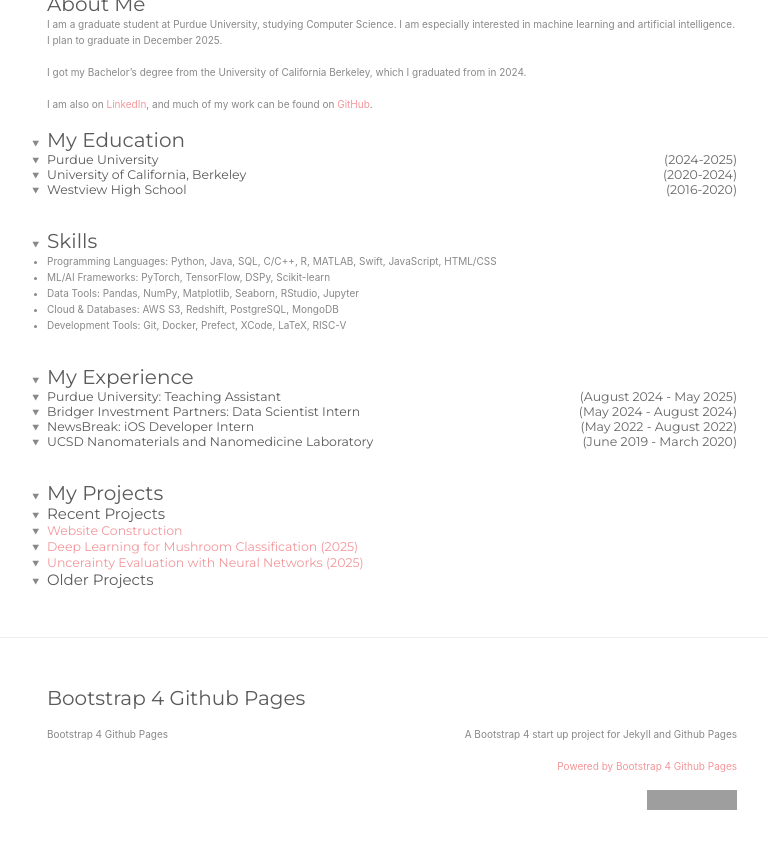
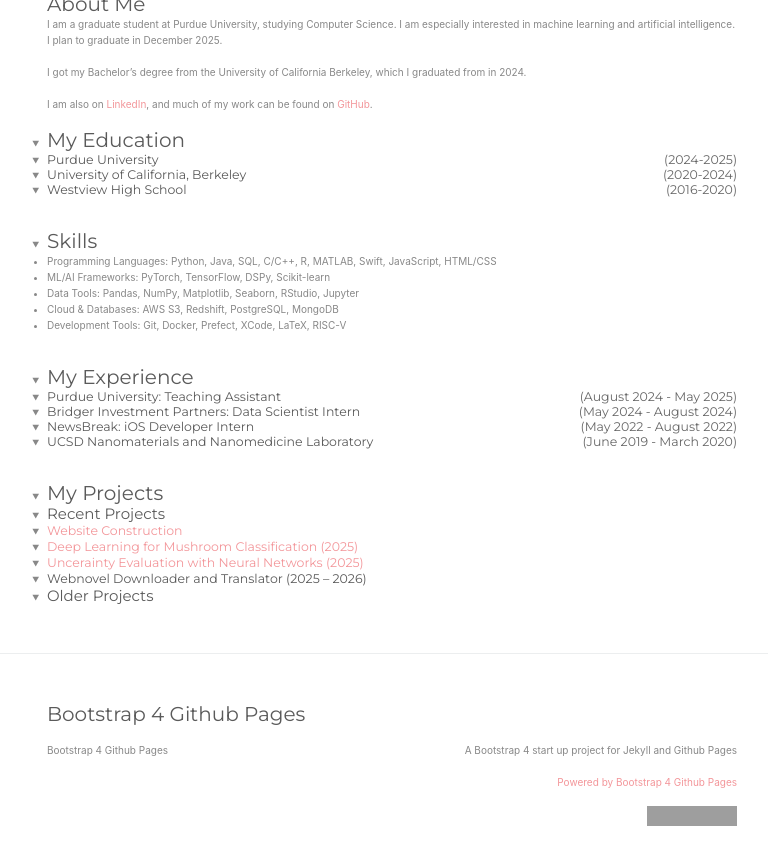
Before and after one commit to DerrickhSun/DerrickhSun.github.io, a Jekyll site: the page built from index.md, in a window 1280 px wide, cut to the strip 393-1283 px from the top of the page. Shown: the top 865 px of the strip, without its empty margins (248-1016 px from the left). Built offline with Jekyll 4.4.1, drawn with Linux system fonts in a browser that asks for light colours; grey boxes are pictures that could not be loaded.

Commit message:
added webnovel downloader and translator

```diff
--- a/index.md
+++ b/index.md
@@ -274,6 +274,14 @@
     <div style="text-align: justify">
     I trained neural networks to estimate uncertainty in Walmart sales forecasts, evaluating model performance using quantile calibration error curves. I developed a neural network capable of predicting uncertainty within a 10% margin of error.</div>
   </details>
+
+  <details>
+    <summary>
+      <h4>Webnovel Downloader and Translator (2025 – 2026)</h4>
+    </summary>
+    <div style="text-align: justify">
+    I built a personal project that downloads online content and calls the OpenAI API to translate it. It uses Selenium to display a menu and automatically navigate the web. It accepts user input and uses that input to navigate to the target URL, before processing the HTML and downloading the content.</div>
+  </details>
 </details>
 
 <details class="projects-section">
```
